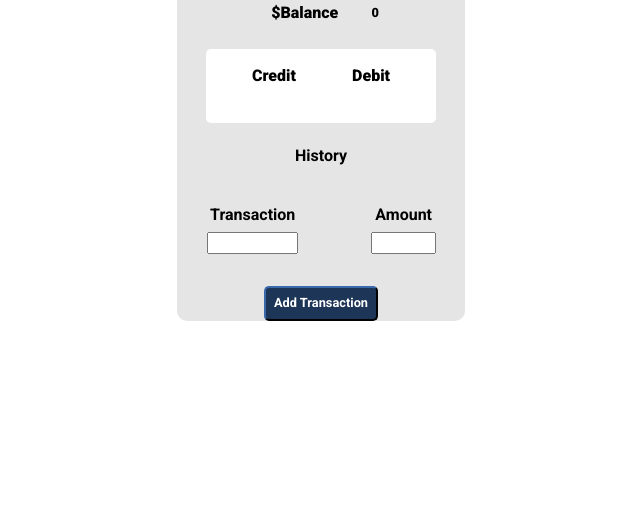
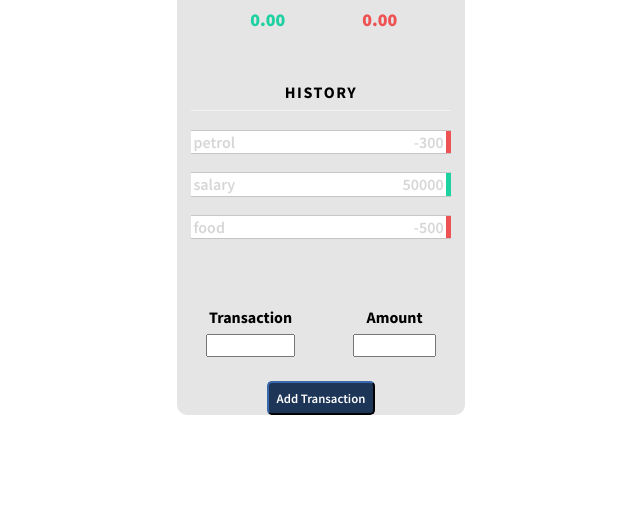
Before and after one commit to vishnuvish-star/Account-Statement, a plain HTML site: page index.html in a window 1280 px wide. Shown: the part 269-800 px from the top of the page, without its empty margins (319-959 px from the left). Drawn offline with Linux system fonts and the light colour scheme.

Commit message:
Styling Change's

```diff
--- a/index.html
+++ b/index.html
@@ -15,16 +15,41 @@
 <body>
   <div class="card">
     <h2 class="heading">Statement</h2>
-    <div class="current-balance">
-      <label for="">$Balance</label>
-      <small>0</small>
+    <div class="balance">
+      <small class="current-balance">Balance</small>
+      <h3 class="current-balance">₹0.00</h3>
     </div>
     <div class="trans">
-      <p class="credit" id="credit">Credit
-      </p>
-      <p class="debit" id="debit">Debit</p>
+      <div class="credit-section">
+        <h4 class="credit">CREDIT</h4>
+        <p class="credit" id="credit">0.00</p>
+      </div>
+      <div class="debit-section">
+        <h4 class="debit">DEBIT</h4>
+        <p class="debit" id="debit">0.00</p>
+      </div>
+
     </div>
-    <div class="history" id="history">History</div>
+    <div class="history" id="history">
+      <h4>History</h4>
+      <ul id="list-of-history" class="list-of-history">
+        <li class="expense">
+          petrol
+          <span>-300</span>
+          <button class="btn-delete">𐤕</button>
+        </li>
+        <li class="income">
+          salary
+          <span>50000</span>
+          <button class="btn-delete">𐤕</button>
+        </li>
+        <li class="expense">
+          food
+          <span>-500</span>
+          <button class="btn-delete">𐤕</button>
+        </li>
+      </ul>
+    </div>
     <div class="new-transaction">
       <div class="transaction-card">
         <label for="" id="transaction-text" class="transaction-text">Transaction</label>
--- a/styles/style.css
+++ b/styles/style.css
@@ -1,7 +1,7 @@
 /* select a font */
 
 @import url("https://fonts.googleapis.com/css2?family=Noto+Sans:wght@400;500;600;700;800;900&family=Roboto:wght@400;500;700;900&display=swap");
-
+@import url("https://fonts.googleapis.com/css2?family=Source+Sans+Pro:wght@400;600;700;900&display=swap");
 *,
 *::after,
 *::before {
@@ -101,6 +101,12 @@ p {
     width: 95vw;
   }
 }
+* {
+  margin: 0;
+  padding: 0;
+  box-sizing: border-box;
+  font-family: "Source Sans Pro", sans-serif;
+}
 body {
   width: 100vw;
   height: 100vh;
@@ -122,36 +128,33 @@ body {
   font-weight: 800;
   text-align: center;
 }
+small {
+  font-size: 1rem;
+}
 .current-balance {
-  width: 60%;
-  height: 2.5rem;
-  /* background-color: red; */
-  padding: 1rem;
-  display: flex;
-  flex-direction: row;
-  justify-content: space-around;
-  align-items: center;
-  text-align: center;
-  font-size: 1rem;
   font-weight: 800;
 }
 .trans {
-  width: 80%;
-  margin: 1rem;
-  padding: 1rem;
-  background-color: #ffff;
   display: flex;
-  flex-direction: row;
-  justify-content: space-around;
-  border: 2px solid #ffff;
-  border-radius: 5px;
-  font-size: 1rem;
-  font-weight: 800;
+  padding: 5px;
+  gap: 1rem;
+}
+.trans div {
+  text-align: center;
+  font-weight: 900;
+  padding: 20px;
+  font-size: 18px;
+}
+.credit {
+  color: #1dd1a1;
+}
+.debit {
+  color: #ee5253;
 }
 .history {
   margin-top: 0.5rem;
   width: 90%;
-  height: auto;
+  height: 12rem;
   /* background-color: red; */
   text-align: center;
   font-size: 1rem;
@@ -168,7 +171,7 @@ body {
   align-items: center;
   /* background-color: red; */
   padding: 1rem;
-  margin: 1rem;
+  margin: 0.5rem;
 }
 input {
   width: 90%;
@@ -202,3 +205,63 @@ label {
   /* background-color: red; */
   width: 80%;
 }
+.history {
+  overflow-y: scroll;
+}
+.history h4 {
+  text-transform: uppercase;
+  padding-bottom: 10px;
+  border-bottom: 1px solid #f1f1f1;
+  margin-bottom: 5px;
+}
+.list-of-history {
+  list-style-type: none;
+}
+.list-of-history li {
+  background-color: #ffff;
+  color: #3333;
+  box-shadow: rgba(0, 0, 0, 0.02) 0px 1px 3px 0px,
+    rgba(27, 31, 35, 0.15) 0px 0px 0px 1px;
+  padding: 2px;
+  margin: 20px 0;
+  display: flex;
+  justify-content: space-between;
+  font-weight: 600;
+  cursor: pointer;
+  position: relative;
+}
+.list-of-history li.expense {
+  border-right: 5px solid #ee5253;
+}
+.list-of-history li.income {
+  border-right: 5px solid #1dd1a1;
+}
+.btn-delete {
+  position: absolute;
+  top: -15px;
+  left: 0px;
+  width: 18px;
+  height: 20px;
+  border-radius: 50%;
+  font-weight: 600;
+  color: #ffff;
+  background-color: #e74c3c;
+  border: none;
+  font-size: 10px;
+  line-height: 20px;
+  cursor: pointer;
+  opacity: 0;
+}
+.list-of-history li:hover .btn-delete {
+  opacity: 1;
+}
+::-webkit-scrollbar {
+  width: 5px;
+}
+::-webkit-scrollbar-track {
+  background-color: #f1f1f1;
+}
+::-webkit-scrollbar-thumb {
+  background-color: #2e86de;
+  border-radius: 8px;
+}
```
